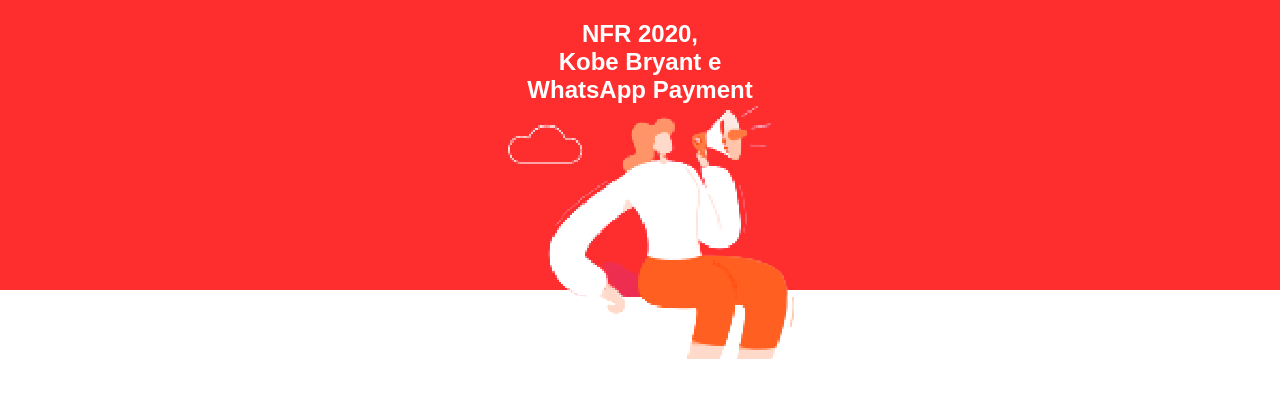
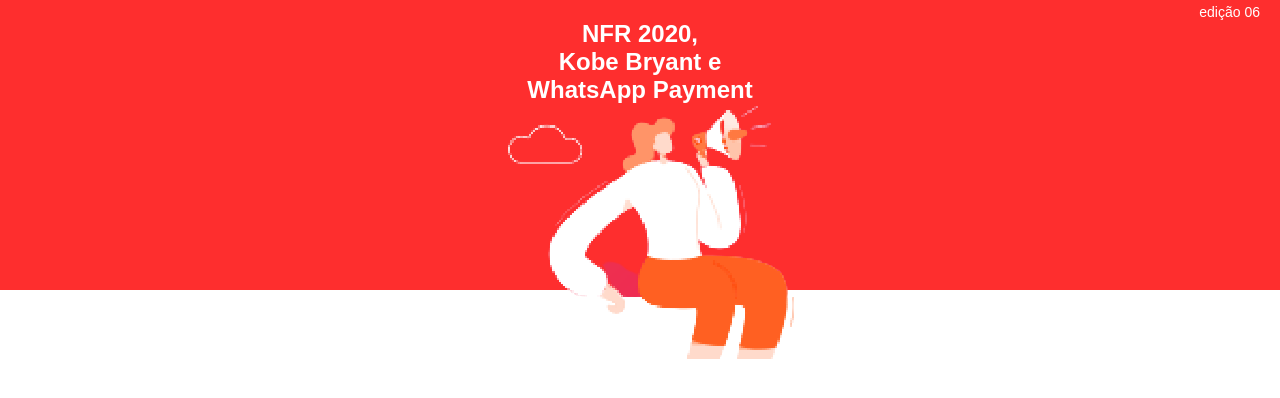
Before and after one commit to robsondejesus1996/mandarin-test, a plain HTML site: page testes/NavTeste.html in a window 1280 px wide. Drawn offline with Linux system fonts and the light colour scheme.

Commit message:
Ataulização

```diff
--- a/testes/NavTeste.html
+++ b/testes/NavTeste.html
@@ -77,7 +77,7 @@
       }
 
 
-      @media (max-width: 1300px) {
+      @media (max-width: 1400px) {
         .nav-description {
         font-size: 24px; /* Tamanho da fonte aumentado */
         margin: 0;
@@ -89,7 +89,10 @@
 
         }
         .edicao {
-          display: none;
+          margin: 0;
+          padding: 0;
+          margin-left: -1px;
+          margin-top: -100px;
         }
 
         #image_mend {
```
